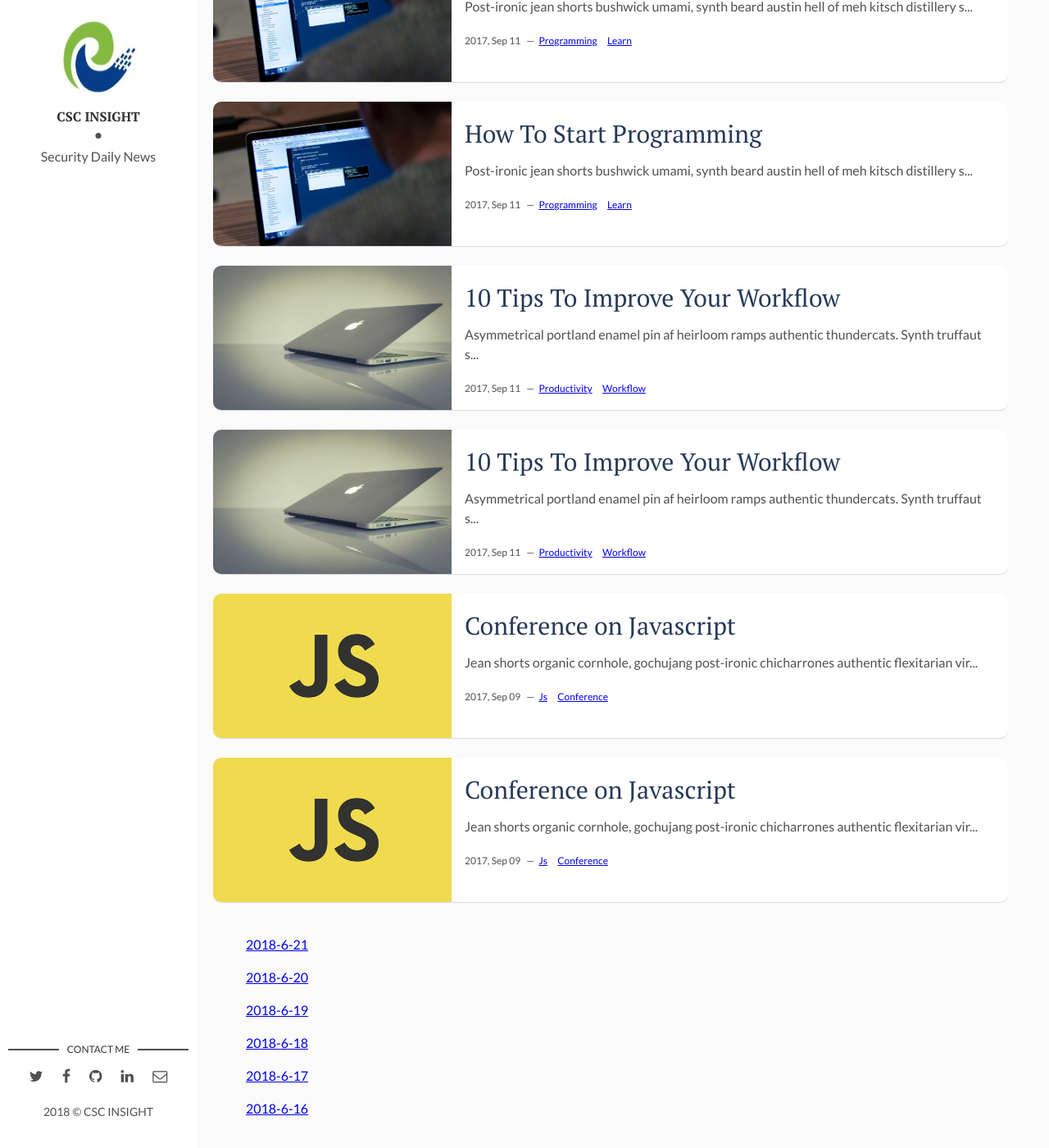
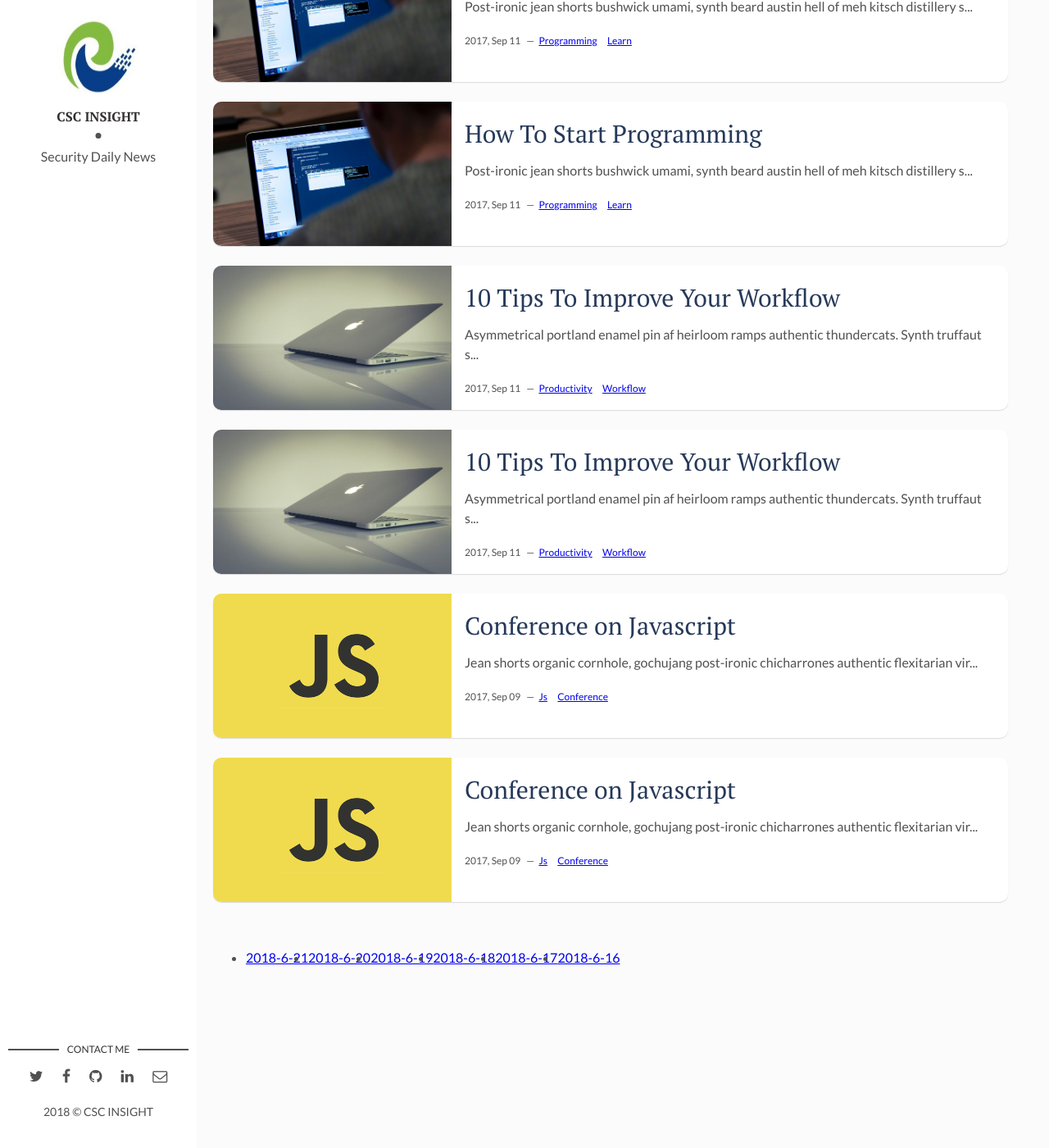
Before and after one commit to Marshalord/CSC005, a Jekyll site: the page built from index.html, in a window 1280 px wide and 1400 px high, scrolled down 1792 px. Shown: the whole window at 82% size. Built offline with Jekyll 4.4.1, drawn with Linux system fonts in a browser that asks for light colours; the list of posts is cut into pages by our own code.

Commit message:
First pages commit

```diff
--- a/_includes/pagination.html
+++ b/_includes/pagination.html
@@ -8,15 +8,80 @@
       return y+"-"+m+"-"+d;
   }
   </script>
+<style type="text/css">
+  #date_nav li {
+  float:left; /* 往左浮动 */
+  }
+  </style>
 <div class="container">
   <nav class="pagination" role="pagination">
-    <ul>
-      <p><span class="page-number"><a  href="{{site.selfurl}}passed/01/"><script>document.write(GetDateStr(-1));</script></a></span></p>
-      <p><span class="page-number"><a  href="{{site.selfurl}}passed/02/"><script>document.write(GetDateStr(-2));</script></a></span></p>
-      <p><span class="page-number"><a  href="{{site.selfurl}}passed/03/"><script>document.write(GetDateStr(-3));</script></a></span></p>
-      <p><span class="page-number"><a  href="{{site.selfurl}}passed/04/"><script>document.write(GetDateStr(-4));</script></a></span></p>
-      <p><span class="page-number"><a  href="{{site.selfurl}}passed/05/"><script>document.write(GetDateStr(-5));</script></a></span></p>
-      <p><span class="page-number"><a  href="{{site.selfurl}}passed/06/"><script>document.write(GetDateStr(-6));</script></a></span></p>
+    <ul id="date_nav">
+      <li>
+        <p>
+          <span class="page-number">
+            <a href="{{site.selfurl}}passed/01/">
+              <script>
+                document.write(GetDateStr(-1));
+              </script>
+            </a>
+          </span>
+        </p>
+      </li>
+      <li>
+        <p>
+          <span class="page-number">
+            <a href="{{site.selfurl}}passed/02/">
+              <script>
+                document.write(GetDateStr(-2));
+              </script>
+            </a>
+          </span>
+        </p>
+      </li>
+      <li>
+        <p>
+          <span class="page-number">
+            <a href="{{site.selfurl}}passed/03/">
+              <script>
+                document.write(GetDateStr(-3));
+              </script>
+            </a>
+          </span>
+        </p>
+      </li>
+      <li>
+        <p>
+          <span class="page-number">
+            <a href="{{site.selfurl}}passed/04/">
+              <script>
+                document.write(GetDateStr(-4));
+              </script>
+            </a>
+          </span>
+        </p>
+      </li>
+      <li>
+        <p>
+          <span class="page-number">
+            <a href="{{site.selfurl}}passed/05/">
+              <script>
+                document.write(GetDateStr(-5));
+              </script>
+            </a>
+          </span>
+        </p>
+      </li>
+      <li>
+        <p>
+          <span class="page-number">
+            <a href="{{site.selfurl}}passed/06/">
+              <script>
+                document.write(GetDateStr(-6));
+              </script>
+            </a>
+          </span>
+        </p>
+      </li>
 
     </ul>
   </nav>
```
